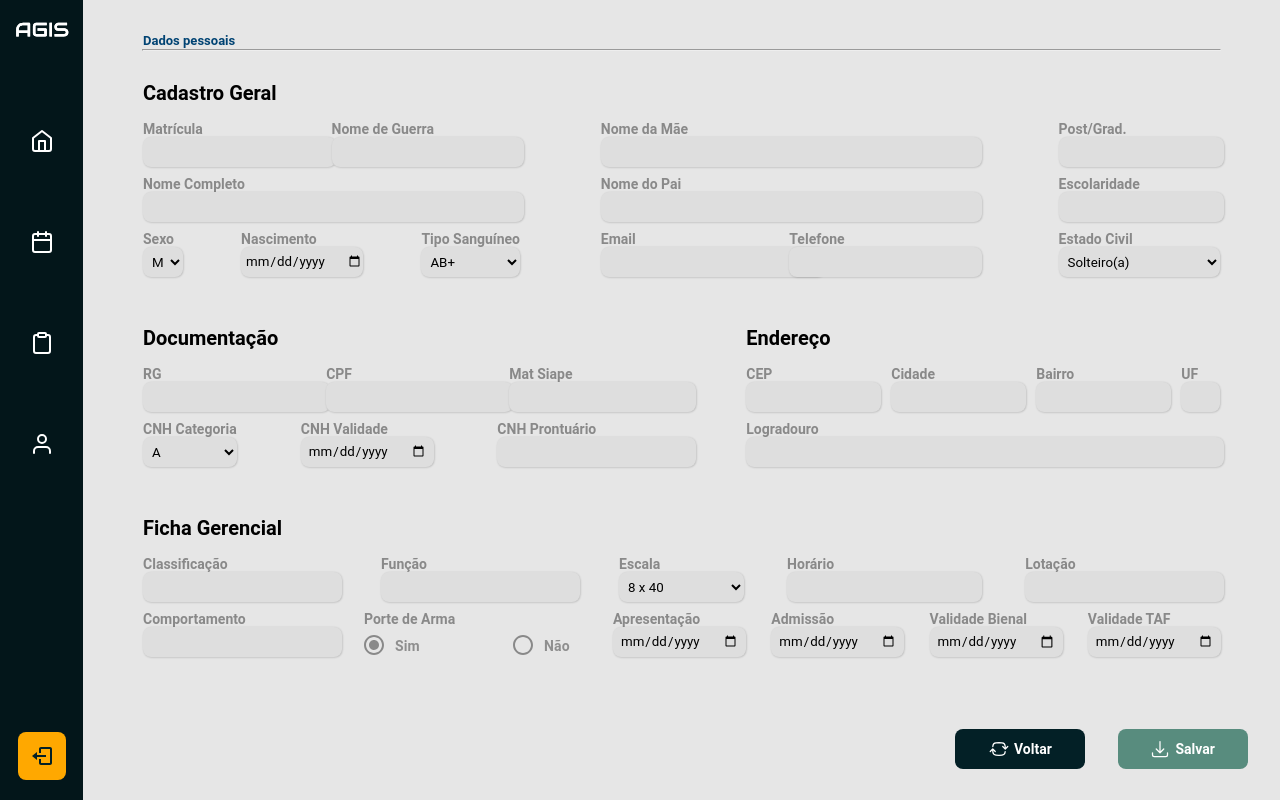
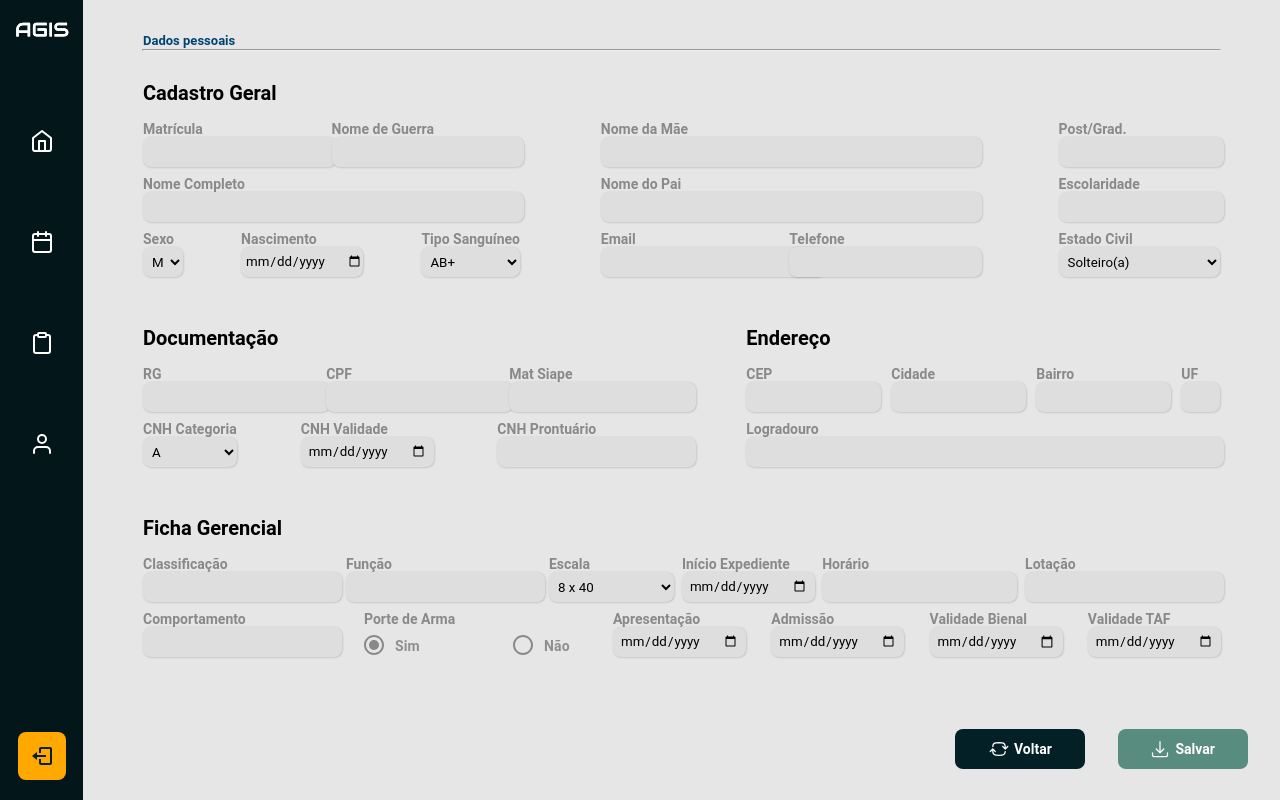
Before and after one commit to FGA0138-MDS-Ajax/2024.1-CYGNI, a React (Vite) app in the folder front/src/renderer/: page /tela-cadastro in a window 1280 px wide. Built offline with nearby package versions, Linux system fonts and the light colour scheme.

Commit message:
feat: adicionado novo campo na tela de cadastro, importante para o afastamento e campanha

```diff
--- a/front/src/renderer/src/pages/TelaCadastro/TelaCadastro.css
+++ b/front/src/renderer/src/pages/TelaCadastro/TelaCadastro.css
@@ -137,7 +137,8 @@ h3 {
 #apresentacao,
 #admissao,
 #dataInicio,
-#dataTermino {
+#dataTermino,
+#escalaInicio {
   width: 90%;
   padding: 0 7px 0px 7px;
 
@@ -248,8 +249,13 @@ h3 {
 /* Afastamento */
 
 .afastamento {
-  width: 85.5%;
+  width: 60%;
   margin-top: 50px;
+}
+
+.lista-afastamento {
+  width: 40%;
+  margin-top: 50px
 }
 
 #anoReferencia {
--- a/front/src/renderer/src/pages/TelaCadastro/TelaCadastro.jsx
+++ b/front/src/renderer/src/pages/TelaCadastro/TelaCadastro.jsx
@@ -86,6 +86,7 @@ const TelaCadastro = () => {
 				classificacao: funcionario.classificacao,
 				funcao: funcionario.funcao,
 				escala: funcionario.escala,
+				escalaInicio: funcionario.escalaInicio,
 				horarioEscala: funcionario.horarioEscala,
 				lotacao: funcionario.lotacao,
 				comportamento: funcionario.comportamento,
@@ -142,6 +143,7 @@ const TelaCadastro = () => {
 				classificacao: '',
 				funcao: '',
 				escala: '8 x 40',
+				escalaInicio: '',
 				horarioEscala: '',
 				lotacao: '',
 				comportamento: '',
@@ -177,20 +179,20 @@ const TelaCadastro = () => {
 		try {
 			if (funcionario) {
 				await api.editarUsuario(funcionario._id, dadosDoFormulario);
-				setAlert({ type: "success", message: "Editado com sucesso!"});
+				setAlert({ type: "success", message: "Editado com sucesso!" });
 				setTimeout(() => {
 					navegar("/inicial");
 				}, 1250);
 			}
 			else {
 				await api.cadastrarUsuario(dadosDoFormulario);
-				setAlert({ type: "success", message: "Cadastro realizado com sucesso!"});
+				setAlert({ type: "success", message: "Cadastro realizado com sucesso!" });
 				setTimeout(() => {
 					navegar("/inicial");
 				}, 1250);
 			}
 		} catch (error) {
-			setAlert({ type: "error", message: "Não foi possível realizar essa ação!"});
+			setAlert({ type: "error", message: "Não foi possível realizar essa ação!" });
 		}
 	};
 
@@ -430,6 +432,7 @@ const TelaCadastro = () => {
 											value={escalaValor}
 											onChange={(value) => setValue("escala", value)}
 										/>
+										<Campo id="escalaInicio" texto="Início Expediente" tipo="date" registro={register} erros={errors} />
 										<Campo id="horarioEscala" texto="Horário" tipo="text" registro={register} erros={errors} />
 										<Campo id="lotacao" texto="Lotação" tipo="text" registro={register} erros={errors} />
 									</div>
@@ -453,7 +456,7 @@ const TelaCadastro = () => {
 							</form>
 						</div>
 					)}
-
+					<div className="bloco-central">
 						{afastamento && (
 							<div className="afastamento">
 								<h3>Afastamento</h3>
@@ -501,6 +504,16 @@ const TelaCadastro = () => {
 								</form>
 							</div>
 						)}
+						{afastamento && (
+							<div className="lista-afastamentos">
+								<h3>Lista afastamento</h3>
+								<section>
+
+
+								</section>
+							</div>
+						)}
+					</div>
 				</div>
 				<div className="botoes">
 					{funcionario && (
```
Lines whose indentation alone changed are shown as unchanged.
